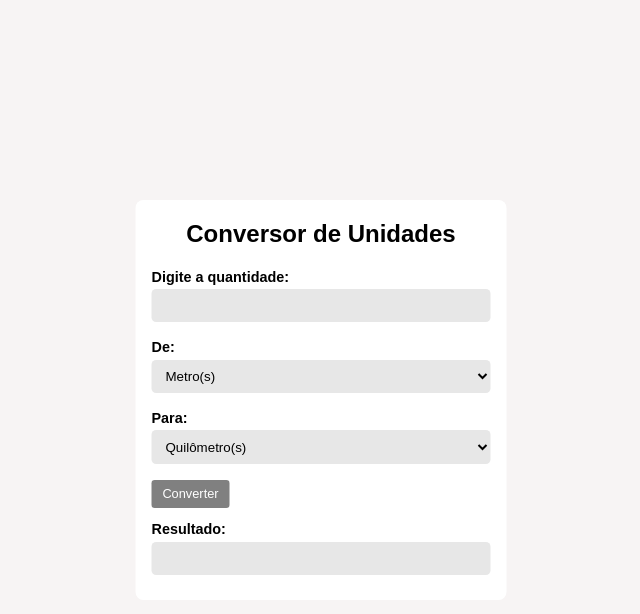
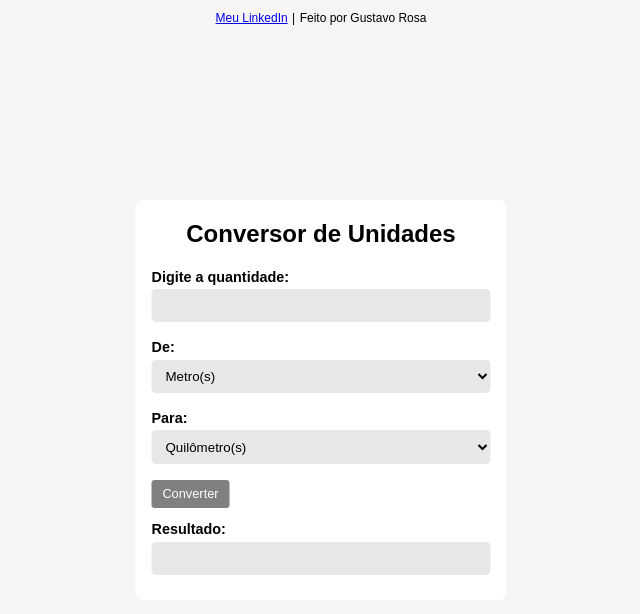
Before and after one commit to gustavosrosa/conversor-unidades, a plain HTML site: page index.html in a window 1280 px wide. Shown: the whole page, without its empty margins (319-959 px from the left). Drawn offline with Linux system fonts and the light colour scheme.

Commit message:
CVUD: FEAT - Criacao de area de branding

```diff
--- a/css/style.css
+++ b/css/style.css
@@ -72,10 +72,12 @@ body {
     background-color: gray;
 }
 
-
-
 #inFull {
     font-size: .75em;
     text-align: center;
     justify-content: center;
 }
+
+.branding-text {
+    font-size:.75em;
+}
--- a/index.html
+++ b/index.html
@@ -1,5 +1,6 @@
 <!DOCTYPE html>
 <html lang="pt_BR">
+
 <head>
     <meta charset="UTF-8">
     <meta name="viewport" content="width=device-width, initial-scale=1.0">
@@ -7,6 +8,7 @@
     <title>Conversor de Unidades</title>
     <script src="./scripts/script.js" defer></script>
 </head>
+
 <body>
     <section class="container">
         <h1>Conversor de Unidades</h1>
@@ -21,7 +23,7 @@
             <section class="form-attr input-form">
                 <label for="of">De:</label>
 
-                <select class="inp input-attr" name="of" id="of" >
+                <select class="inp input-attr" name="of" id="of">
                     <option value="meterOf">Metro(s)</option>
                     <option value="kilometerOf">Quilômetro(s)</option>
                     <option value="centimeterOf">Centímetro(s)</option>
@@ -40,7 +42,8 @@
                 </select>
             </section>
 
-            <button type="button" id="submit-button" class="submit-button" onclick="converter()" disabled>Converter</button>
+            <button type="button" id="submit-button" class="submit-button" onclick="converter()"
+                disabled>Converter</button>
 
             <section class="form-attr output-form">
                 <label for="result">Resultado:</label>
@@ -51,5 +54,11 @@
 
         </form>
     </section>
+    <section class="branding-area">
+        <a target="_blank" class="branding-text" href="https://www.linkedin.com/in/gustavodsrosa/">Meu LinkedIn</a>
+        <span class="branding-text">|</span>
+        <span class="branding-text">Feito por Gustavo Rosa</span>
+    </section>
 </body>
+
 </html>
--- a/scripts/script.js
+++ b/scripts/script.js
@@ -77,10 +77,10 @@ function showItems(boolean) {
     showResultFooter(boolean);
 }
 
-function innerResultInFull(initial, final) {
+function innerResultInFull(initial, final) {;
     const optionOf = document.getElementById("of").selectedOptions[0].textContent;
     const optionFor = document.getElementById("for").selectedOptions[0].textContent;
-    document.getElementById("inFull").innerHTML = `<p>Ou seja, ${initial} ${optionOf.toLowerCase()} são ${final} ${optionFor.toLowerCase()}!</p>`;
+    document.getElementById("inFull").innerHTML = `<p>Ou seja, ${convertToLocaleBR(parseInt(initial))} ${optionOf.toLowerCase()} são ${final} ${optionFor.toLowerCase()}!</p>`;
     document.getElementById("inFull").style.display = "block";
 }
 
```
